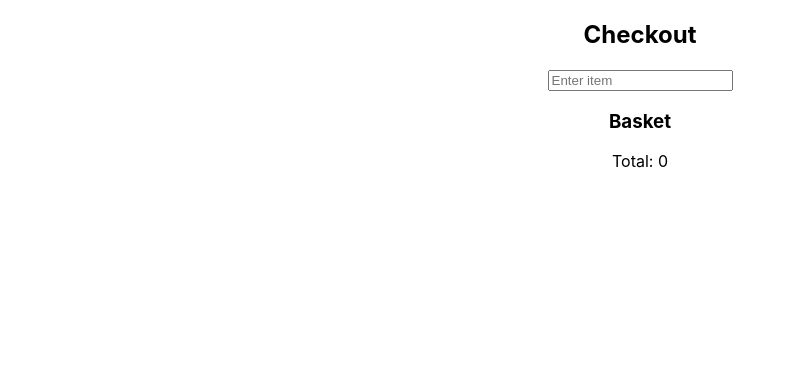
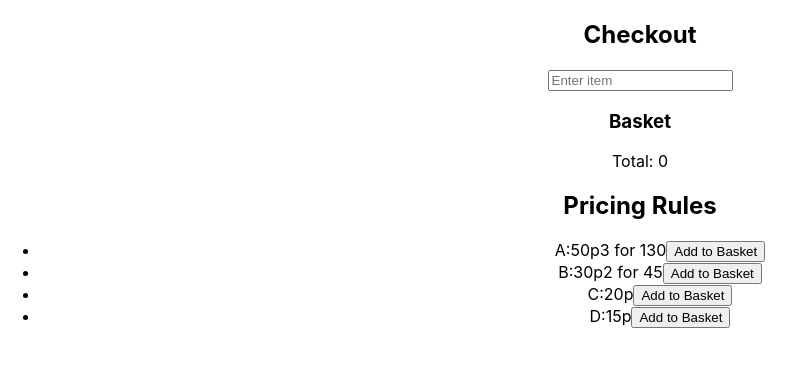
Before and after one commit to Arteh97/checkout-app, a React (Create React App) app: page / in a window 1280 px wide. Shown: the top 366 px of the page, without its empty margins (0-805 px from the left). Built offline with nearby package versions, Linux system fonts and the light colour scheme.

Commit message:
Remove pricingRules prop from PricingRules component

```diff
--- a/src/App.js
+++ b/src/App.js
@@ -1,10 +1,12 @@
 import Checkout from "./components/Checkout";
 import "./App.css";
+import PricingRules from './components/PricingRules';
 
 function App() {
   return (
     <div className="App">
-      <Checkout />
+  <Checkout />
+  <PricingRules />
     </div>
   );
 }
--- /dev/null
+++ b/src/components/PricingRules.js
@@ -0,0 +1,25 @@
+import pricingRules from "../data/pricingRules";
+
+const PricingRules = ({ onItemClick }) => {
+    return (
+      <div>
+        <h2>Pricing Rules</h2>
+        <ul>
+          {Object.entries(pricingRules).map(([item, { unitPrice, specialPrice }]) => (
+            <li key={item}>
+              <span>{item}:</span>
+              <span>{unitPrice}p</span>
+              {specialPrice?.quantity ? (
+                <span>
+                  {specialPrice.quantity} for {specialPrice.price}
+                </span>
+              ) : null}
+              <button onClick={() => onItemClick(item)}>Add to Basket</button>
+            </li>
+          ))}
+        </ul>
+      </div>
+    );
+  };
+
+  export default PricingRules;
--- a/src/data/PricingStructure.js
+++ b/src/data/pricingRules.js
@@ -1,6 +1,8 @@
-export const pricingRules = {
+const pricingRules = {
   A: { unitPrice: 50, specialPrice: { quantity: 3, price: 130 } },
   B: { unitPrice: 30, specialPrice: { quantity: 2, price: 45 } },
   C: { unitPrice: 20 },
-  D: { unitPrice: 15 },
+  D: { unitPrice: 15 }
 };
+
+export default pricingRules;
```
